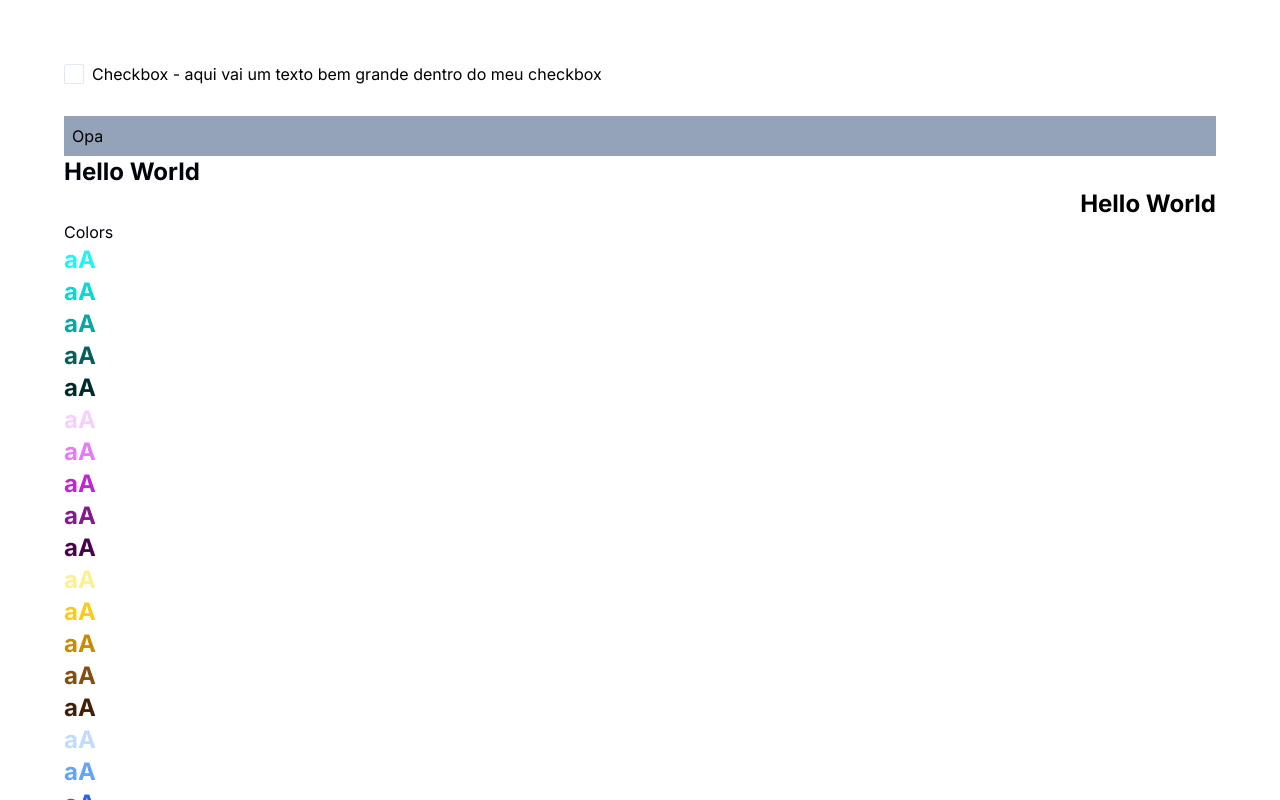
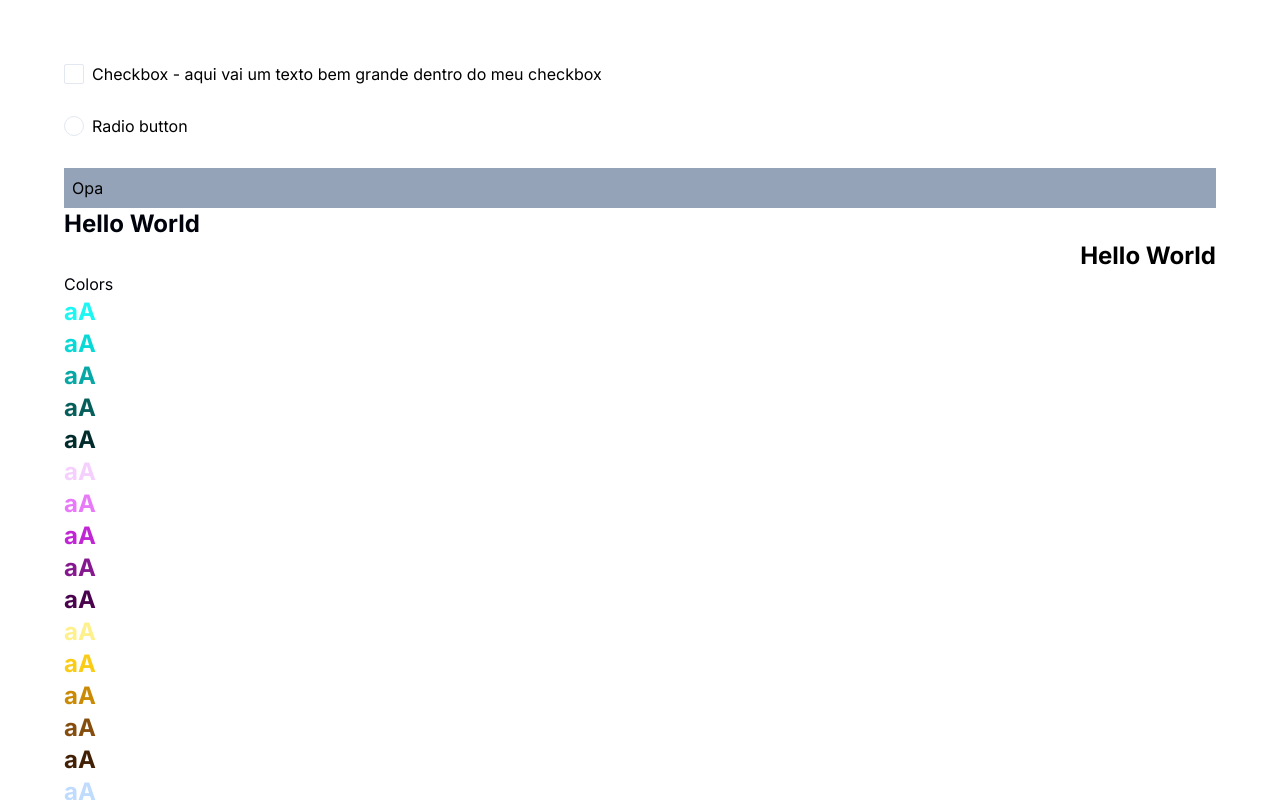
Before and after one commit to johnnyferreiradev/next-template, a Next.js app: page / in a window 1280 px wide. Shown: the top 800 px of the page. Built offline with nearby package versions, Linux system fonts and the light colour scheme.

Commit message:
Creating radio button

```diff
--- a/src/app/page.tsx
+++ b/src/app/page.tsx
@@ -5,6 +5,7 @@ import { useState } from 'react';
 import Text from '@/components/atom/Text';
 import Card from '@/components/atom/Card';
 import Checkbox from '@/components/atom/Checkbox';
+import Radio from '@/components/atom/Radio';
 
 import { TextColors } from '@/components/atom/Text/types';
 
@@ -22,6 +23,13 @@ export default function Home() {
       >
         Checkbox - aqui vai um texto bem grande dentro do meu checkbox
       </Checkbox>
+      <Radio
+        checked={checked}
+        onChange={() => setChecked(!checked)}
+        className="mb-8"
+      >
+        Radio button
+      </Radio>
 
       <Card className="p-2" color="grayscale400">
         Opa
--- a/src/components/atom/Checkbox/index.tsx
+++ b/src/components/atom/Checkbox/index.tsx
@@ -13,11 +13,9 @@ export default function Checkbox({
 }: CheckboxProps) {
   return (
     <label
-      className={`checkbox ${className} ${
-        disabled ? 'disabled' : ''
-      }`.trim()}
+      className={`checkbox ${className} ${disabled ? 'disabled' : ''}`.trim()}
     >
-      {children && <div className="checkbox-content">{children}</div>}
+      {children && <div className="checkbox__content">{children}</div>}
       <input
         type="checkbox"
         checked={checked}
@@ -27,9 +25,9 @@ export default function Checkbox({
           }
         }}
         disabled={disabled}
-        className="checkbox-input"
+        className="checkbox__input"
       />
-      <span className="checkmark"></span>
+      <span className="checkbox__checkmark"></span>
     </label>
   );
 }
--- a/src/components/atom/Checkbox/styles.css
+++ b/src/components/atom/Checkbox/styles.css
@@ -7,18 +7,18 @@
     @apply relative pl-7 cursor-pointer select-none flex items-center;
   }
 
-  .checkmark {
+  .checkbox__checkmark {
     @apply absolute top-0 left-0 h-5 w-5 rounded-sm flex items-center justify-center;
     @apply bg-[var(--light-color)] border border-[var(--grayscale-color-200)];
     @apply transition-all;
   }
 
-  .checkmark::after {
+  .checkbox__checkmark::after {
     @apply content-[''] relative hidden -top-0.5 h-3 w-2 border-[var(--light-color)];
     @apply border-t-0 border-r-2 border-b-2 border-l-0 rotate-45;
   }
 
-  .checkbox:hover .checkmark {
+  .checkbox:hover .checkbox__checkmark {
     @apply bg-[var(--grayscale-color-100)];
   }
 
@@ -26,39 +26,39 @@
     @apply cursor-default;
   }
 
-  .checkbox.disabled:hover .checkmark {
+  .checkbox.disabled:hover .checkbox__checkmark {
     @apply bg-[var(--light-color)];
   }
 
-  .checkbox.disabled .checkmark {
+  .checkbox.disabled .checkbox__checkmark {
     @apply bg-[var(--grayscale-color-100)];
   }
 
-  .checkbox.disabled:hover .checkmark {
+  .checkbox.disabled:hover .checkbox__checkmark {
     @apply bg-[var(--grayscale-color-100)];
   }
 
-  .checkbox.disabled .checkbox-input:checked ~ .checkmark {
+  .checkbox.disabled .checkbox__input:checked ~ .checkbox__checkmark {
     @apply opacity-25;
   }
 
-  .checkbox-content {
+  .checkbox__content {
     @apply leading-5;
   }
 
-  .checkbox-input {
+  .checkbox__input {
     @apply absolute opacity-0 cursor-pointer h-0 w-0;
   }
 
-  .checkbox-input:checked ~ .checkmark {
+  .checkbox__input:checked ~ .checkbox__checkmark {
     @apply bg-[var(--primary-color-200)] border-[var(--primary-color-200)];
   }
 
-  .checkbox:hover .checkbox-input:checked ~ .checkmark {
+  .checkbox:hover .checkbox__input:checked ~ .checkbox__checkmark {
     @apply bg-[var(--primary-color-200)] border-[var(--primary-color-200)];
   }
 
-  .checkbox-input:checked ~ .checkmark::after {
+  .checkbox__input:checked ~ .checkbox__checkmark::after {
     @apply block;
   }
 }
--- /dev/null
+++ b/src/components/atom/Radio/index.tsx
@@ -0,0 +1,35 @@
+'use client';
+
+import { RadioProps } from './types';
+
+import './styles.css';
+
+export default function Radio({
+  checked,
+  children,
+  className = '',
+  disabled = false,
+  onChange,
+  name,
+}: RadioProps) {
+  return (
+    <label
+      className={`radio ${className} ${disabled ? 'disabled' : ''}`.trim()}
+    >
+      {children && <div className="radio__content">{children}</div>}
+      <input
+        type="radio"
+        checked={checked}
+        onChange={(event) => {
+          if (onChange) {
+            onChange(event);
+          }
+        }}
+        disabled={disabled}
+        className="radio__input"
+        name={name}
+      />
+      <span className="radio__checkmark"></span>
+    </label>
+  );
+}
--- /dev/null
+++ b/src/components/atom/Radio/styles.css
@@ -0,0 +1,64 @@
+@tailwind base;
+@tailwind components;
+@tailwind utilities;
+
+@layer components {
+  .radio {
+    @apply relative pl-7 cursor-pointer select-none flex items-center;
+  }
+
+  .radio__checkmark {
+    @apply absolute top-0 left-0 h-5 w-5 rounded-full flex items-center justify-center;
+    @apply bg-[var(--light-color)] border border-[var(--grayscale-color-200)];
+    @apply transition-all;
+  }
+
+  .radio__checkmark::after {
+    @apply content-[''] relative hidden h-2 w-2 bg-[var(--light-color)];
+    @apply rounded;
+  }
+
+  .radio:hover .radio__checkmark {
+    @apply bg-[var(--grayscale-color-100)];
+  }
+
+  .radio.disabled {
+    @apply cursor-default;
+  }
+
+  .radio.disabled:hover .radio__checkmark {
+    @apply bg-[var(--light-color)];
+  }
+
+  .radio.disabled .radio__checkmark {
+    @apply bg-[var(--grayscale-color-100)];
+  }
+
+  .radio.disabled:hover .radio__checkmark {
+    @apply bg-[var(--grayscale-color-100)];
+  }
+
+  .radio.disabled .radio__input:checked ~ .radio__checkmark {
+    @apply opacity-25;
+  }
+
+  .radio__content {
+    @apply leading-5;
+  }
+
+  .radio__input {
+    @apply absolute opacity-0 cursor-pointer h-0 w-0;
+  }
+
+  .radio__input:checked ~ .radio__checkmark {
+    @apply bg-[var(--primary-color-200)] border-[var(--primary-color-200)];
+  }
+
+  .radio:hover .radio__input:checked ~ .radio__checkmark {
+    @apply bg-[var(--primary-color-200)] border-[var(--primary-color-200)];
+  }
+
+  .radio__input:checked ~ .radio__checkmark::after {
+    @apply block;
+  }
+}
--- /dev/null
+++ b/src/components/atom/Radio/types.ts
@@ -0,0 +1,8 @@
+export interface RadioProps {
+  children?: React.ReactNode;
+  className?: string;
+  checked?: boolean;
+  onChange?: (event: React.ChangeEvent<HTMLInputElement>) => void;
+  disabled?: boolean;
+  name?: string;
+}
```
